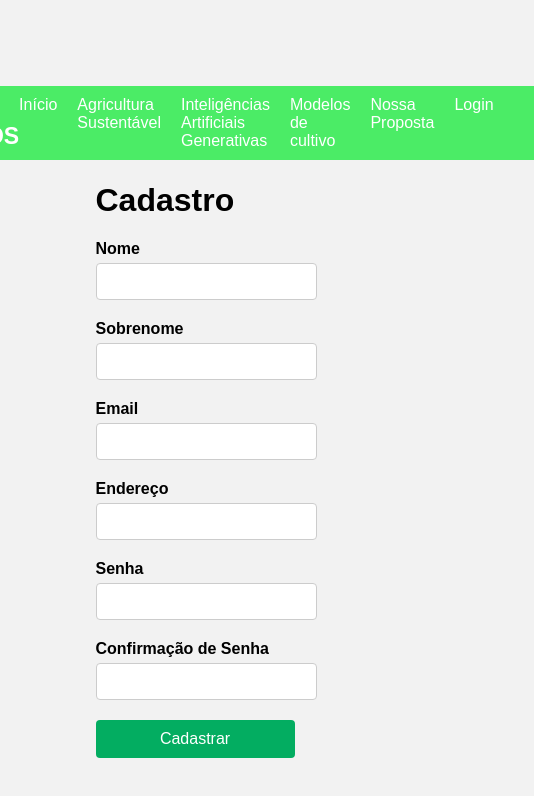
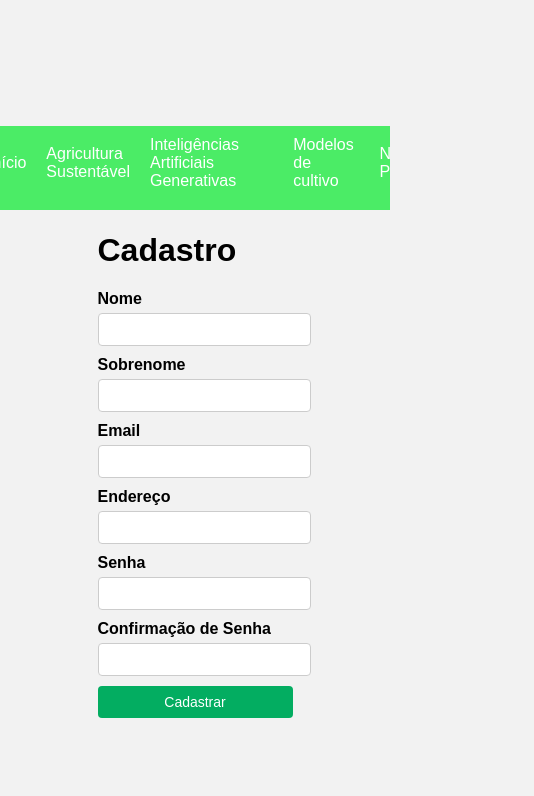
Before and after one commit to joaokraide/GlobalSolution, a plain HTML site: page Global Solution/html/login.html in a window 390 px wide. Shown: the whole page, 534 px wide, since content can reach past the window. Drawn offline with Linux system fonts and the light colour scheme.

Commit message:
Atualização @media - Small devices
Adição do css no @media do Small device, mudança no rodapé, navbar, e main.

```diff
--- a/Global Solution/css/style.css
+++ b/Global Solution/css/style.css
@@ -178,12 +178,130 @@ body.login {
   line-height: 1.5;
 }
 
-@media (max-width: 450px) {
-  .imagems {
+@media (max-width: 600px) {
+  html,
+  body {
+    height: 100%;
+    margin: 0;
+    padding: 0;
+    overflow-y: scroll;
+  }
+
+  body {
+    margin: 0;
+    padding: 0;
+    font-family: Arial, sans-serif;
+    display: flex;
+    flex-direction: column;
+    min-height: 100vh;
+  }
+
+  .barra-navegacao {
+    background-color: #4bec66;
+    color: #ffffff;
+    align-items: center;
+    list-style: none;
+    padding: 10 20px;
+    display: flex;
     width: 100%;
-    margin-right: 0;
-    margin-left: 0;
-    float: none;
+    justify-content: space-around;
+  }
+
+  .logo {
+    font-weight: 800;
+    font-size: 13px;
+    text-align: center;
+    margin-bottom: 10px;
+  }
+
+  .barra-navegacao ul {
+    list-style-type: none;
+    margin: 0;
+    padding: 0;
+    display: flex;
+    flex-direction: row;
+    align-items: center;
+  }
+
+  .barra-navegacao ul li {
+    margin-bottom: 10px;
+  }
+  body.login {
+    font-family: Arial, sans-serif;
+    margin: 0;
+    padding: 0;
+    display: flex;
+    justify-content: center;
+    align-items: center;
+    height: auto;
+    background-color: #f2f2f2;
+  }
+
+  .cadastro {
+    background-color: #fff;
+    padding: 10px;
+    border-radius: 5px;
+    box-shadow: 0 0 10px rgba(0, 0, 0, 0.1);
+  }
+
+  .formulario {
+    margin-bottom: 10px;
+  }
+
+  .formulario label {
+    display: block;
+    font-weight: bold;
+    margin-bottom: 5px;
+  }
+
+  .formulario input[type="text"],
+  .formulario input[type="email"],
+  .formulario input[type="password"] {
+    width: 100%;
+    padding: 8px;
+    border: 1px solid #ccc;
+    border-radius: 4px;
+  }
+
+  .botao {
+    display: block;
+    width: 100%;
+    padding: 8px;
+    border: none;
+    border-radius: 4px;
+    background-color: #03ad61;
+    color: #fff;
+    font-size: 14px;
+    text-align: center;
+    cursor: pointer;
+  }
+
+  .botao:hover {
+    background-color: #36ec73;
+  }
+
+  .conteudo {
+    padding-bottom: 30px;
+  }
+
+  .conteudo2 {
+    flex: none;
+  }
+
+  .rodape {
+    align-items: center;
+    list-style: none;
+    padding: 10px 20px;
+    display: flex;
+    justify-content: space-between;
+    width: 100%;
+    position: static;
+    background-color: #c4c4c4;
+    color: #fff5f5;
+  }
+
+  .rodape p {
+    margin-bottom: 5px;
   }
 }
 @media (min-width: 1200px) {
```
